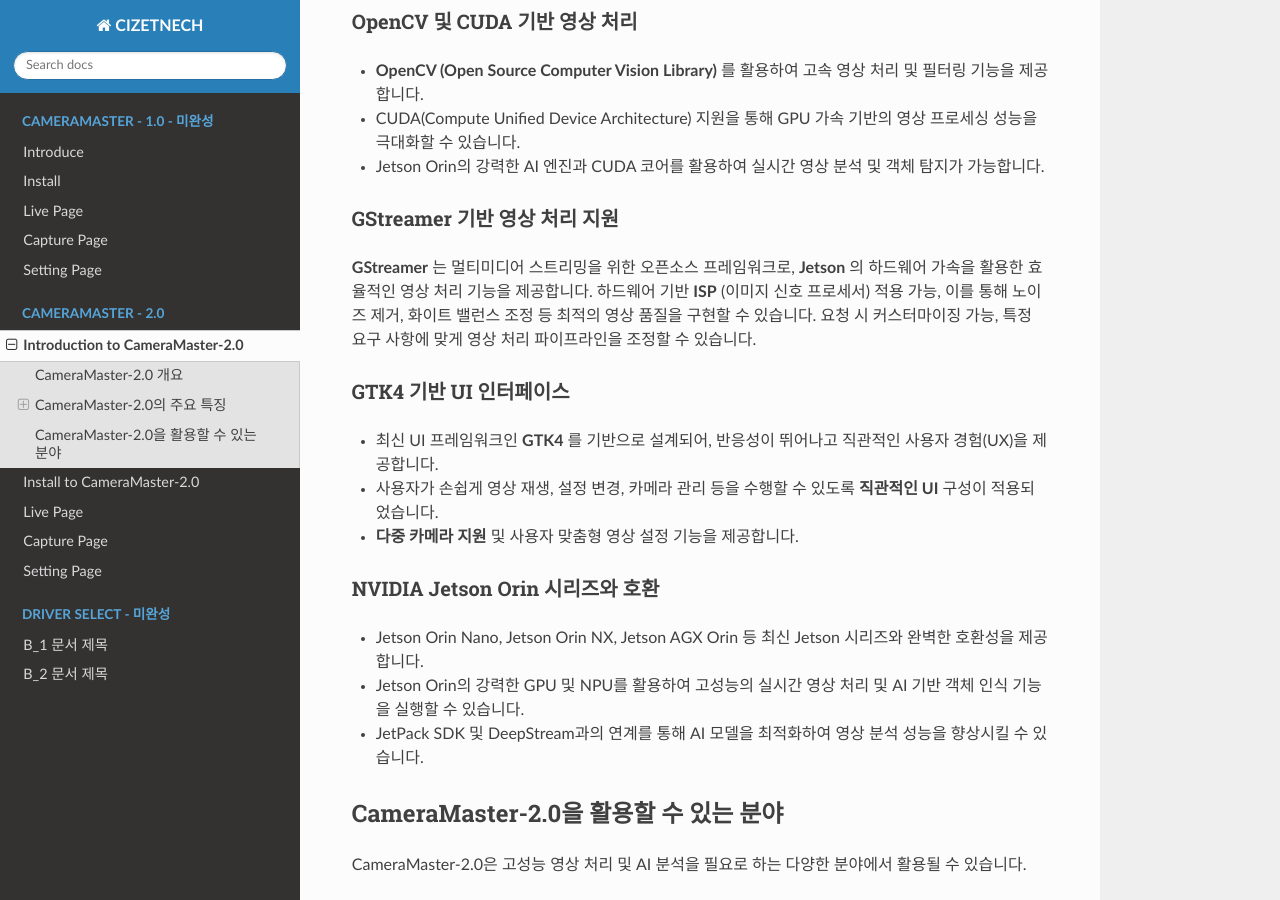
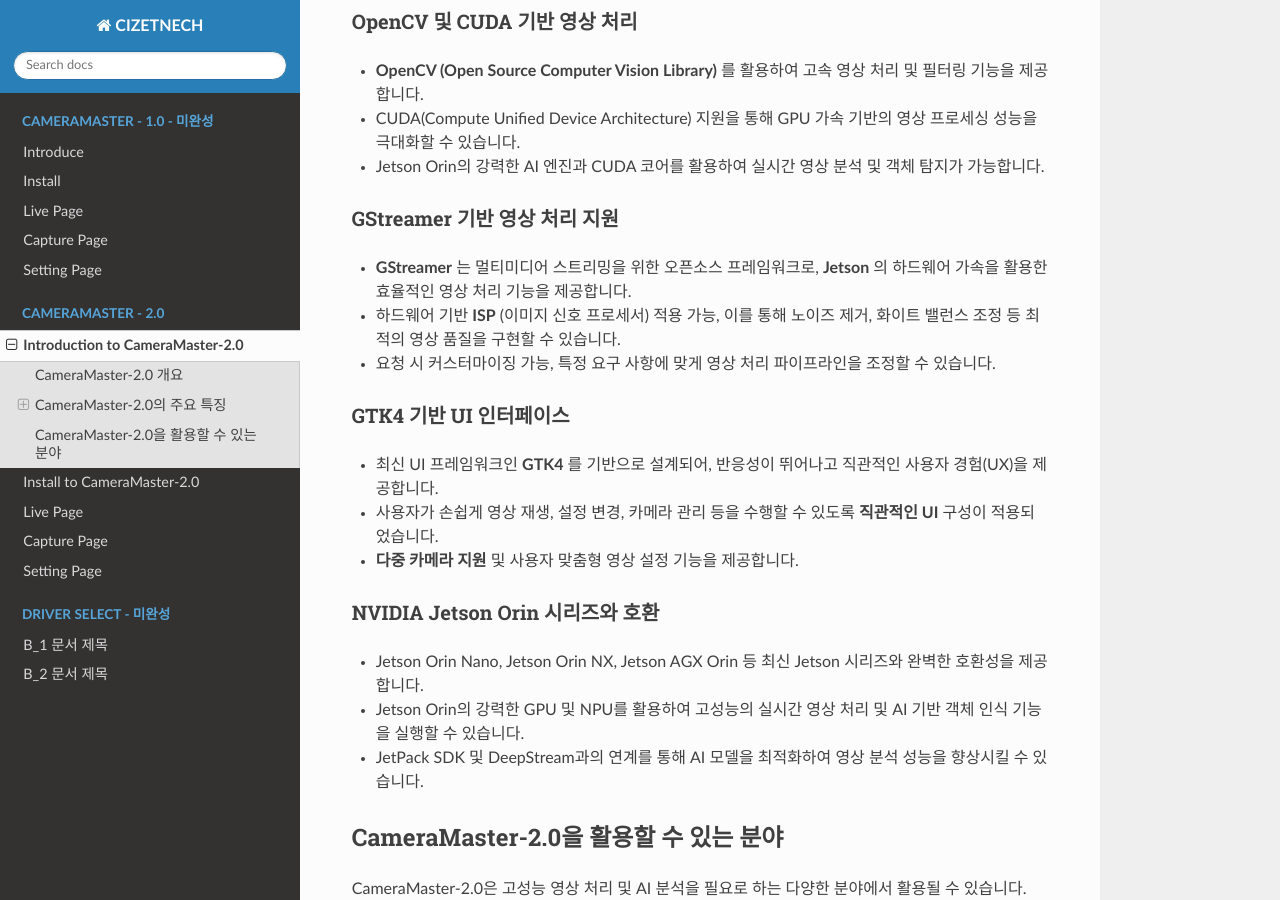
Before and after one commit to exitdoor4/sphinx_example, a Sphinx documentation site: the page built from docs/source/CameraMaster-2.0/introduce.md, in a window 1280 px wide and 900 px high, scrolled down 613 px. Built offline with Sphinx 7.4.7 and the Read the Docs theme 3.1.0, drawn with Linux system fonts in a browser that asks for light colours.

```diff
--- a/docs/source/CameraMaster-2.0/introduce.md
+++ b/docs/source/CameraMaster-2.0/introduce.md
@@ -20,9 +20,9 @@
 - Jetson Orin의 강력한 AI 엔진과 CUDA 코어를 활용하여 실시간 영상 분석 및 객체 탐지가 가능합니다.
 
 ### GStreamer 기반 영상 처리 지원
- **GStreamer** 는 멀티미디어 스트리밍을 위한 오픈소스 프레임워크로, **Jetson** 의 하드웨어 가속을 활용한 효율적인 영상 처리 기능을 제공합니다.
-하드웨어 기반 **ISP** (이미지 신호 프로세서) 적용 가능, 이를 통해 노이즈 제거, 화이트 밸런스 조정 등 최적의 영상 품질을 구현할 수 있습니다.
-요청 시 커스터마이징 가능, 특정 요구 사항에 맞게 영상 처리 파이프라인을 조정할 수 있습니다.
+- **GStreamer** 는 멀티미디어 스트리밍을 위한 오픈소스 프레임워크로, **Jetson** 의 하드웨어 가속을 활용한 효율적인 영상 처리 기능을 제공합니다.
+- 하드웨어 기반 **ISP** (이미지 신호 프로세서) 적용 가능, 이를 통해 노이즈 제거, 화이트 밸런스 조정 등 최적의 영상 품질을 구현할 수 있습니다.
+- 요청 시 커스터마이징 가능, 특정 요구 사항에 맞게 영상 처리 파이프라인을 조정할 수 있습니다.
 
 
 ### GTK4 기반 UI 인터페이스
```
Also changed, not shown: 4 other files.
